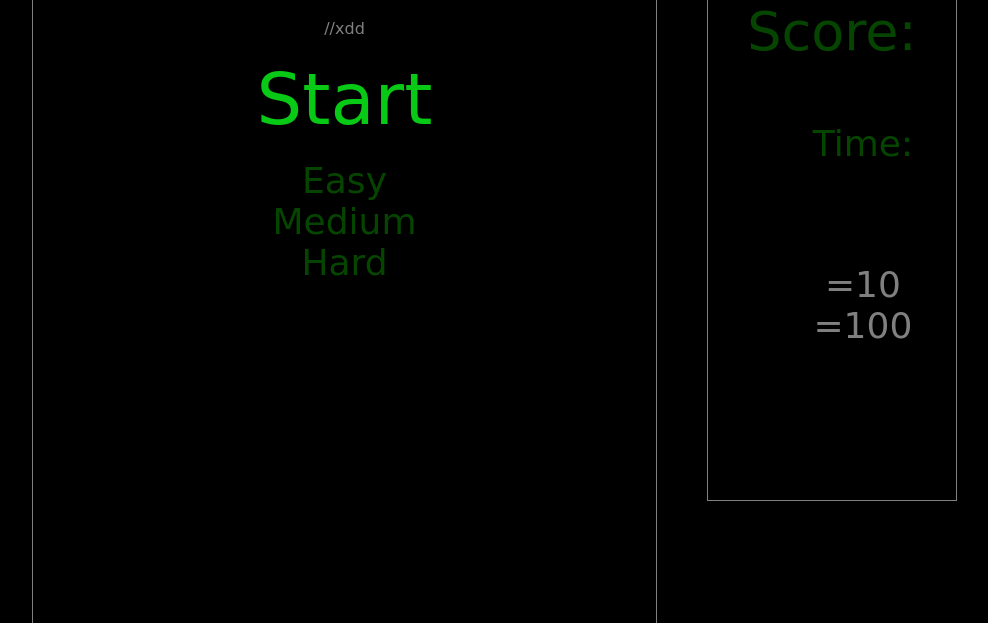
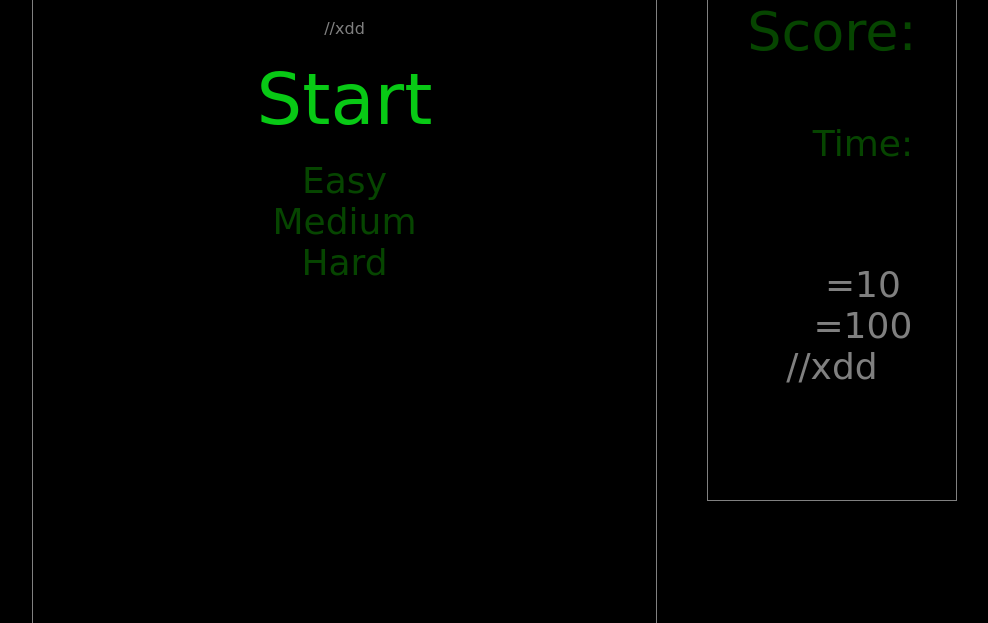
Before and after one commit to TomsonOO/Warcaby, a Django app: page /snake in a window 1280 px wide. Shown: the part 173-796 px from the top of the page, without its empty margins (108-1096 px from the left). Run offline with Django 3.2, Linux system fonts and the light colour scheme; some web fonts are replaced.

Commit message:
zmiany 07.01.2022
zmiana komentarza

```diff
--- a/templates/snake.html
+++ b/templates/snake.html
@@ -41,7 +41,7 @@
 			<div id="legend">
 				<i class="icon-apple"></i> =10
 				<br/>
-				<i class="icon-diamond"></i> =100
+				<i class="icon-diamond"></i> =100 //xdd
 			</div>
 		</div>
 		<div style="clear:both;"></div>
```
